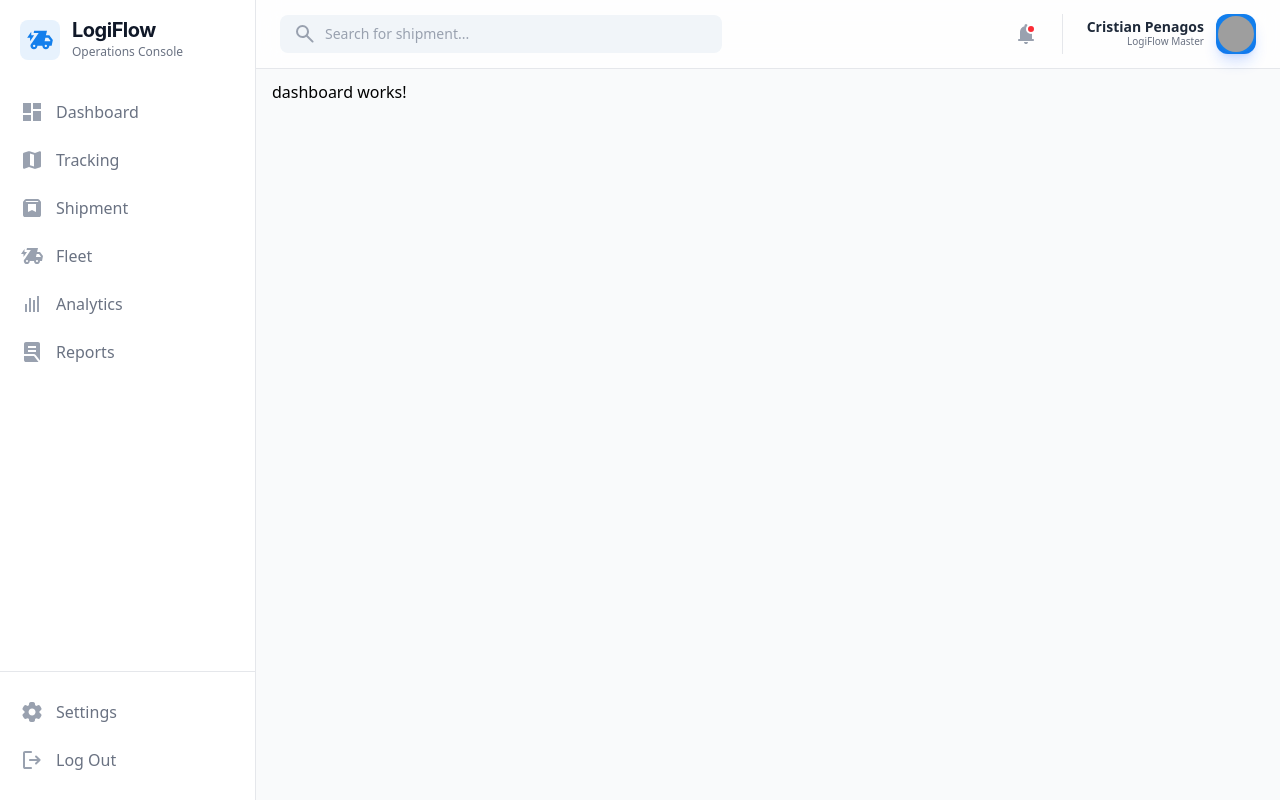
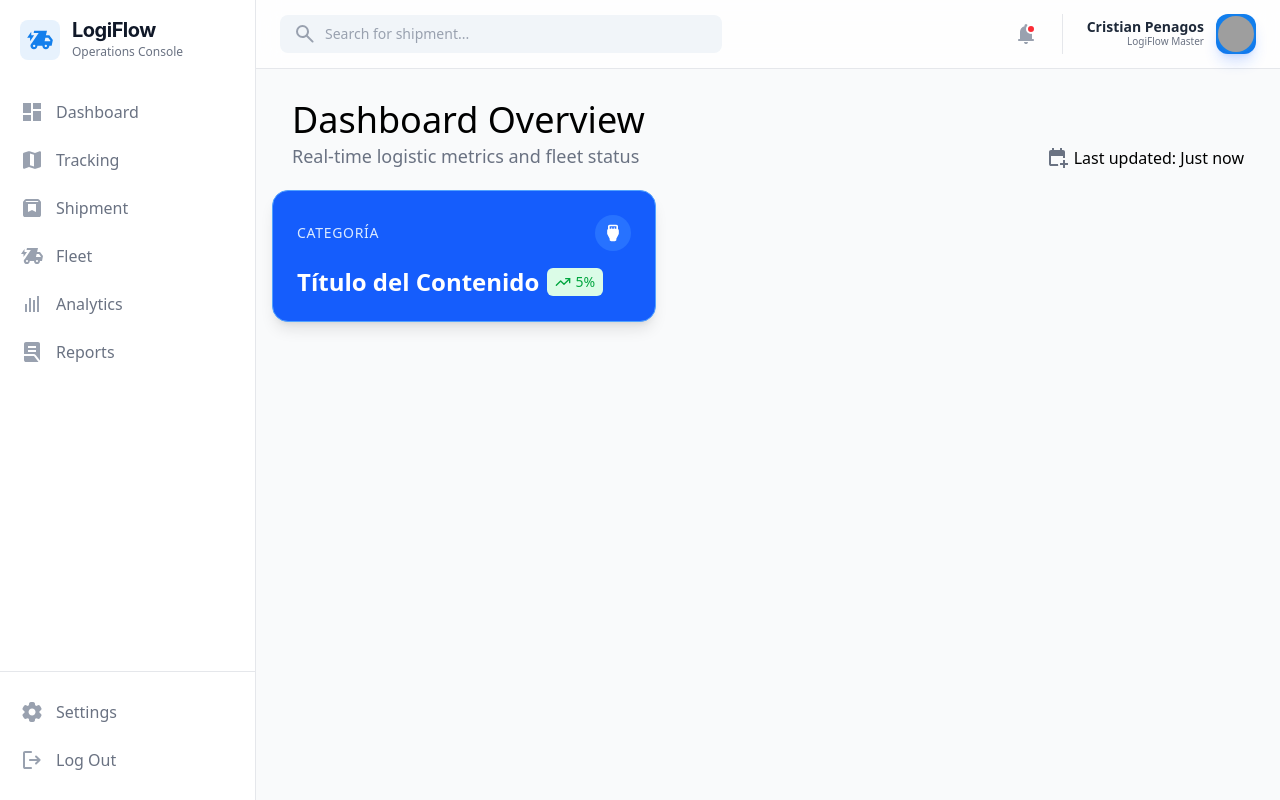
Before and after one commit to xXCpFireXx/LogiFlow-Frontend, an Angular app: page / in a window 1280 px wide. Built offline with nearby package versions, Linux system fonts and the light colour scheme; grey boxes are pictures that could not be loaded.

Commit message:
dashboard header and card component

```diff
--- a/angular.json
+++ b/angular.json
@@ -2,7 +2,8 @@
   "$schema": "./node_modules/@angular/cli/lib/config/schema.json",
   "version": 1,
   "cli": {
-    "packageManager": "npm"
+    "packageManager": "npm",
+    "analytics": false
   },
   "newProjectRoot": "projects",
   "projects": {
--- /dev/null
+++ b/src/app/components/card-dashboard/card-dashboard.html
@@ -0,0 +1,29 @@
+<div class="max-w-sm p-6 bg-blue-600 border border-blue-400 rounded-2xl shadow-lg">
+
+    <div class="flex flex-col gap-4">
+        <div class="flex items-center justify-between">
+            <h4 class="text-sm font-medium text-blue-100 uppercase tracking-wider">
+                {{ 'Categoría' }}
+            </h4>
+            <div class="p-2 bg-blue-400/30 rounded-full text-white">
+                <svg xmlns="http://www.w3.org/2000/svg" width="20" height="20" viewBox="0 0 24 24">
+                    <path fill="currentColor" d="M10 22q-.825 0-1.412-.587T8 20v-1l-2.8-5.575q-.125-.2-.162-.437T5 12.525V9q0-.55.275-1T6 7.275V4q0-.825.588-1.412T8 2h8q.825 0 1.413.588T18 4v3.275q.45.275.725.725T19 9v3.525q0 .225-.038.463t-.162.437L16 19v1q0 .825-.587 1.413T14 22zM8 7h2V5.5q0-.2.15-.35T10.5 5t.35.15t.15.35V7h2V5.5q0-.2.15-.35T13.5 5t.35.15t.15.35V7h2V4H8z"/>
+                </svg>
+            </div>
+        </div>
+
+        <div class="flex items-center gap-2">
+            <h2 class="text-2xl font-bold text-white leading-tight">
+                {{ 'Título del Contenido' }}
+
+            </h2>
+            <div class="inline-flex items-center gap-1 px-2 py-1 bg-green-100 text-green-600 rounded-md font-medium text-sm">
+                <svg xmlns="http://www.w3.org/2000/svg" width="16" height="16" viewBox="0 0 24 24" fill="none" stroke="currentColor" stroke-width="2" stroke-linecap="round" stroke-linejoin="round">
+                    <polyline points="22 7 13.5 15.5 8.5 10.5 2 17"></polyline>
+                    <polyline points="16 7 22 7 22 13"></polyline>
+                </svg>
+                <span>{{'5%'}}</span>
+            </div>
+        </div>
+    </div>
+</div>
--- a/src/app/pages/dashboard/dashboard.html
+++ b/src/app/pages/dashboard/dashboard.html
@@ -1 +1,30 @@
-<p>dashboard works!</p>
+<!--Contenedor header-->
+<div class="flex items-end justify-between w-full p-5">
+    <div class="flex flex-col gap-0.5">
+        <div>
+            <h1 class="text-4xl font-medium">
+                Dashboard Overview
+            </h1>
+        </div>
+        <div>
+            <span class="text-lg text-gray-500">
+                Real-time logistic metrics and fleet status
+            </span>
+        </div>
+    </div>
+
+    <!--calendario-->
+    <div class="flex items-center gap-1 ">
+        <div class="text-gray-500">
+            <svg xmlns="http://www.w3.org/2000/svg" width="24" height="24" viewBox="0 0 24 24"><path fill="currentColor" d="M17 22v-3h-3v-2h3v-3h2v3h3v2h-3v3zM5 20q-.825 0-1.412-.587T3 18V6q0-.825.588-1.412T5 4h1V2h2v2h6V2h2v2h1q.825 0 1.413.588T19 6v6.1q-.5-.075-1-.075t-1 .075V10H5v8h7q0 .5.075 1t.275 1z"/>
+            </svg>
+        </div>
+        <div class="">
+            <span>Last updated: Just now</span>
+        </div>
+    </div>
+</div>
+
+<div>
+    <app-card-dashboard></app-card-dashboard>
+</div>
--- a/src/app/pages/dashboard/dashboard.ts
+++ b/src/app/pages/dashboard/dashboard.ts
@@ -1,8 +1,9 @@
 import { Component } from '@angular/core';
+import { CardDashboard } from '../../components/card-dashboard/card-dashboard';
 
 @Component({
   selector: 'app-dashboard',
-  imports: [],
+  imports: [CardDashboard],
   templateUrl: './dashboard.html',
   styleUrl: './dashboard.css',
 })
```
Also changed, not shown: src/app/components/card-dashboard/card-dashboard.ts (added, +11 -0 lines), src/app/components/card-dashboard/card-dashboard.css (added), 1 other file (tests, documents, lock files or other folders).
